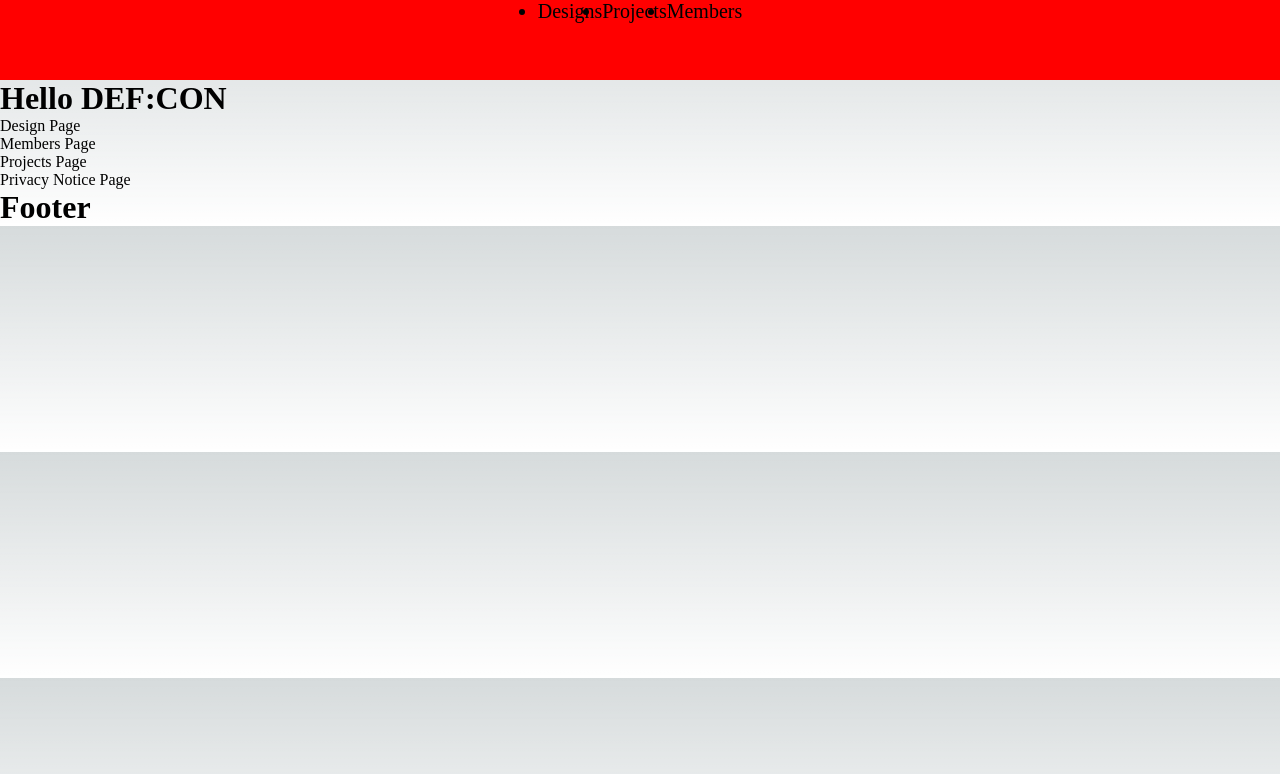
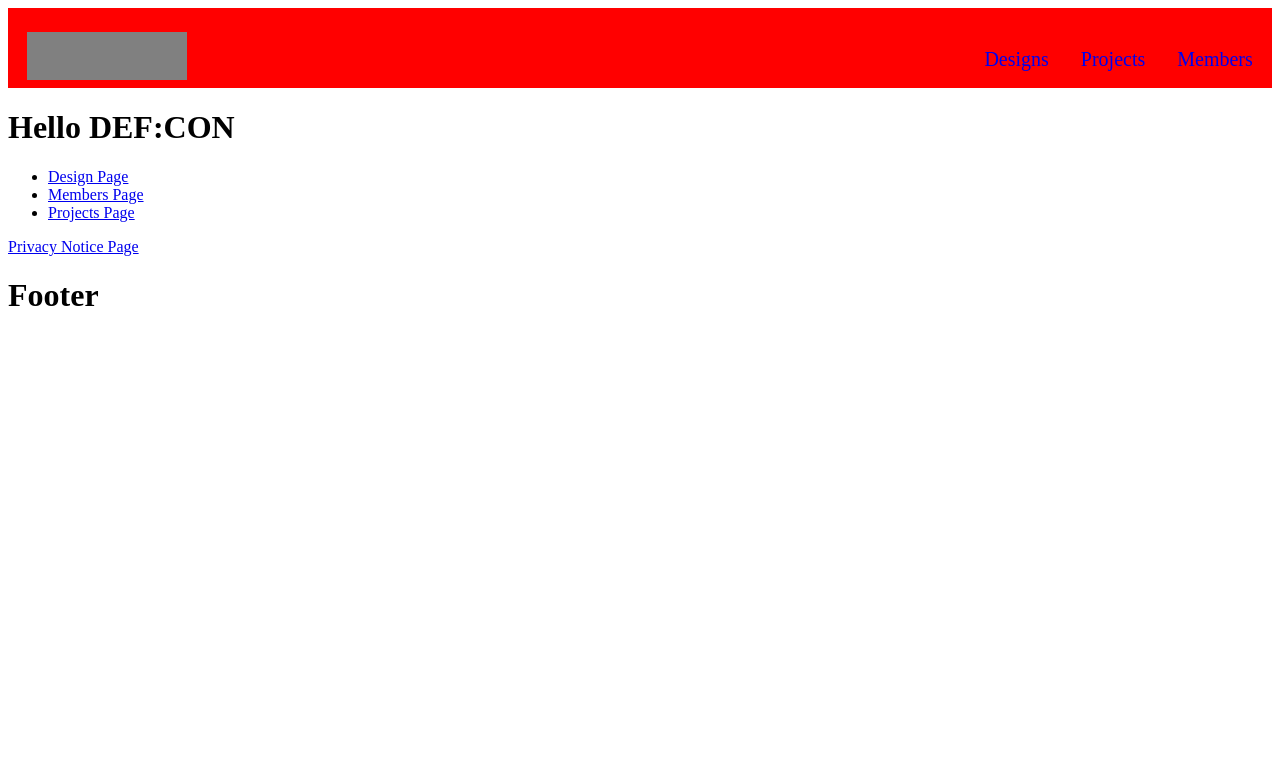
Before and after one commit to DefCon-Apps/DefCon-FE, a Next.js app: page / in a window 1280 px wide. Shown: the top 774 px of the page. Built offline with nearby package versions, Linux system fonts and the light colour scheme.

Commit message:
Updated Header.tsx : 헤더 틀 제작 완료

```diff
--- a/pages/_app.tsx
+++ b/pages/_app.tsx
@@ -1,4 +1,3 @@
-import "../styles/globals.css";
 import type { AppProps } from "next/app";
 import Header from "../src/Common/Header";
 import Footer from "../src/Common/Footer";
@@ -9,6 +8,7 @@ const App = ({ Component, pageProps }: AppProps) => {
       <Header />
       <Component {...pageProps} />
       <Footer />
+
     </div>
   )
 
--- a/pages/_document.tsx
+++ b/pages/_document.tsx
@@ -1,9 +1,9 @@
-import Document, { Html, Head, Main, NextScript } from 'next/document';
+import Document, { Html, Head, Main, NextScript, DocumentContext } from 'next/document';
 // Import styled components ServerStyleSheet
 import { ServerStyleSheet } from 'styled-components';
 
 export default class MyDocument extends Document {
-  static async getInitialProps(ctx) {
+  static async getInitialProps(ctx: DocumentContext) {
     // Step 1: Create an instance of ServerStyleSheet
     const sheet = new ServerStyleSheet();
     const originalRenderpage = ctx.renderPage;
@@ -11,6 +11,7 @@ export default class MyDocument extends Document {
     try {
       // styled components SSR 하는 부분
       // Step 2: Retrieve styles from components in the page
+      // 출처 : https://velog.io/@gth1123/next-js%EC%99%80-styled-component
       ctx.renderPage = () =>
         originalRenderpage({
           enhanceApp: (App) => (props) => sheet.collectStyles(<App {...props} />),
--- a/src/Common/Header.tsx
+++ b/src/Common/Header.tsx
@@ -5,25 +5,50 @@ import styled from "styled-components";
 const Header = () => {
   return (
     <HeaderDiv>
+      <ImageBox/>
       <HeaderNavUl>
-        <li><Link href="/Designs">Designs </Link></li>
-        <li><Link href="/Projects">Projects</Link></li>
-        <li><Link href="/Members">Members</Link></li>
+        <HeaderNavLi><Link href="/Designs">Designs </Link></HeaderNavLi>
+        <HeaderNavLi><Link href="/Projects">Projects</Link></HeaderNavLi>
+        <HeaderNavLi><Link href="/Members">Members</Link></HeaderNavLi>
       </HeaderNavUl>
     </HeaderDiv>
   );
 };
 
 const HeaderDiv = styled.div`
+  display: flex;
+  justify-content: space-between;
+
   width: 100%;
   height: 5rem;
+
   font-size: 20px;
+
   background-color: red;
+`
+
+const ImageBox = styled.div`
+  width: 10rem;
+  height: 3rem;
+  margin-left: 1.2rem;
+  margin-top: 1.5rem;
+  background-color: gray;
 `
 
 const HeaderNavUl = styled.ul`
   display: flex;
-  justify-content: center;
+  flex-flow: row nowrap;
+
+  margin-top: 2.5rem;
+  margin-right: 1.2rem;
+`
+
+const HeaderNavLi = styled.li`
+  margin-left: 2rem;
+  list-style: none;
+
+  a{text-decoration:none;}
+  a:visited{color : #0e0e0e;}
 `
 
 export default Header;
```
